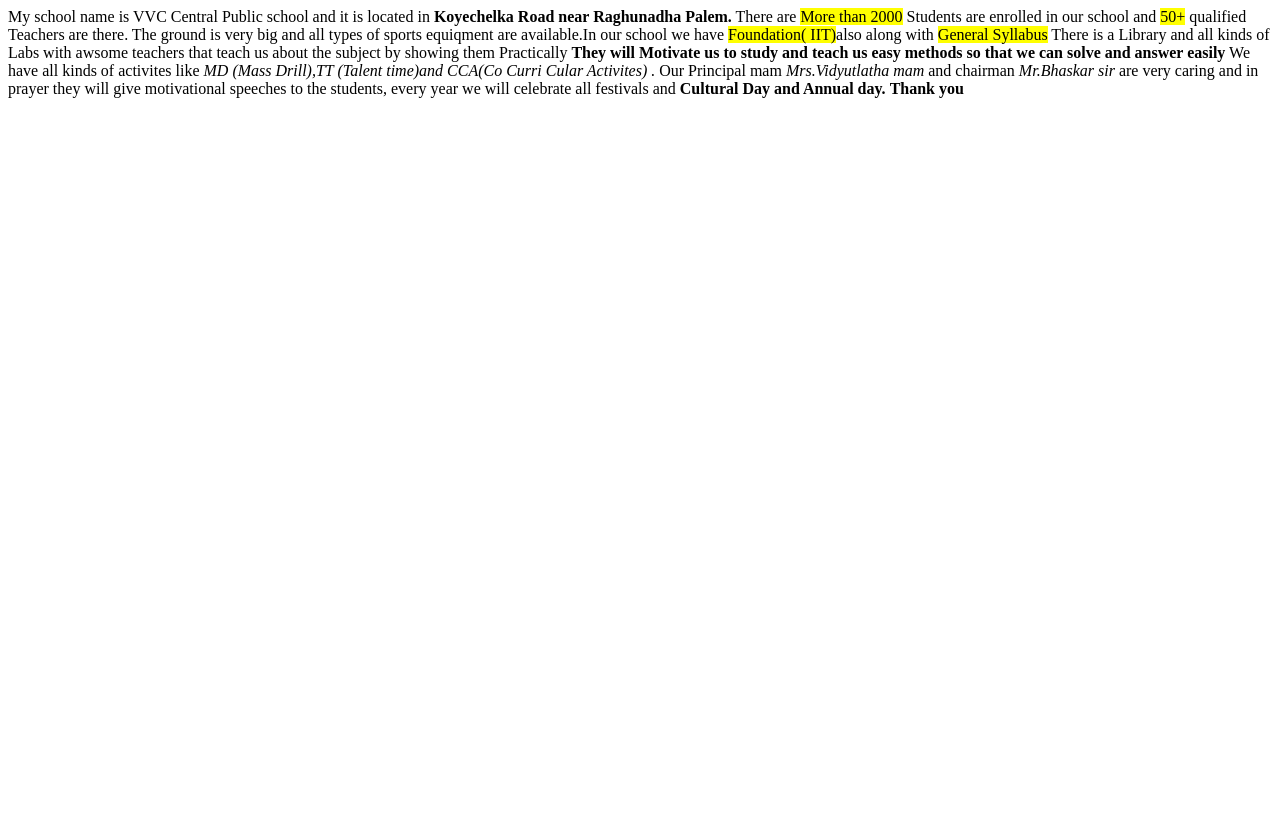
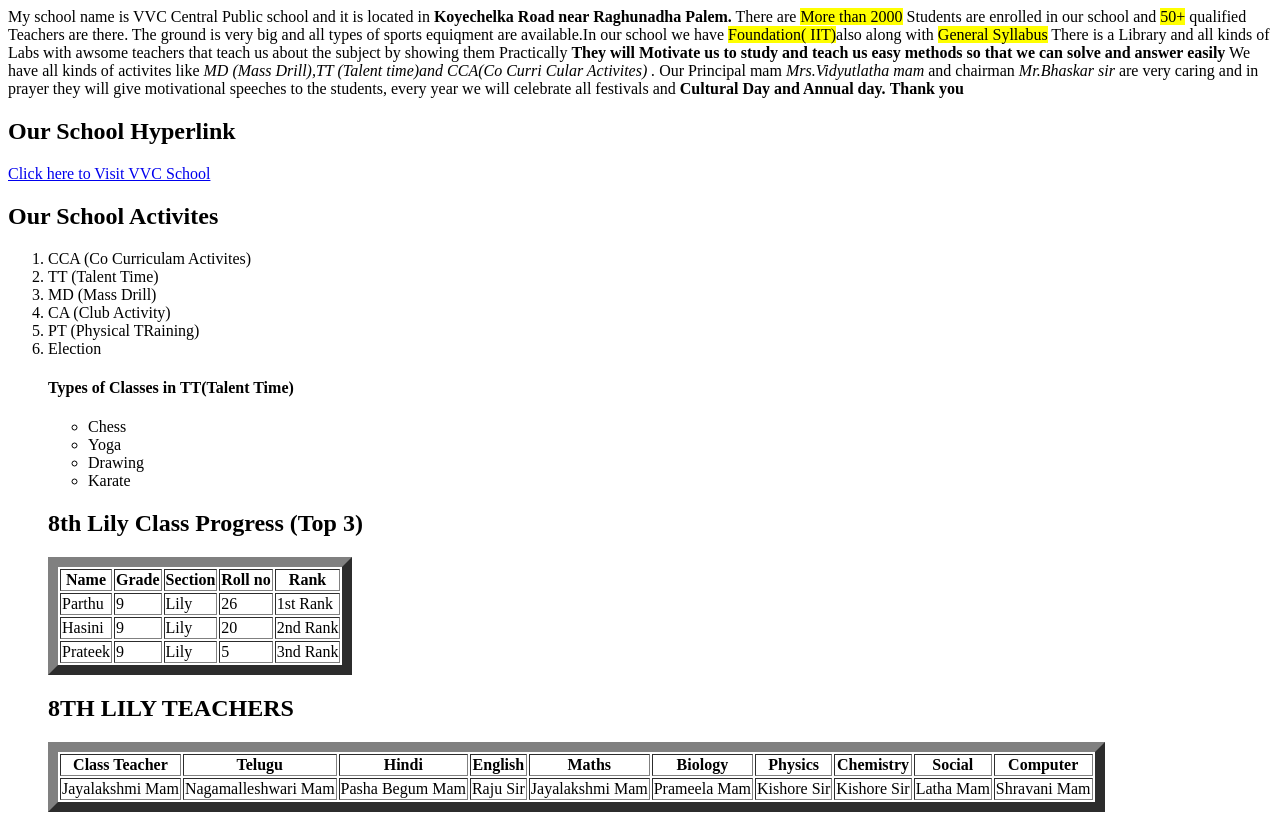
Before and after one commit to Parthu2012/Project-2, a plain HTML site: page index.html in a window 1280 px wide. Before the commit the page ends 800 px from the top, so only its background shows below. Drawn offline with Linux system fonts and the light colour scheme.

Commit message:
School Webpage

```diff
--- a/index.html
+++ b/index.html
@@ -23,7 +23,85 @@
         every year we will celebrate all festivals and
         <strong>Cultural Day and Annual day.</strong>
                                     <strong>Thank you</strong>
+<h2>Our School Hyperlink</h2>
+<a href="https://schools.org.in/khammam/36103600803/v-v-c-public-school-hs.html">Click here to Visit VVC School</a>
+
+<h2>Our School Activites</h2>
+<ol>
+    <li>CCA (Co Curriculam Activites)</li>
+    <li>TT (Talent Time)</li>
+<li>MD (Mass Drill)</li>
+<li>CA (Club Activity)</li>
+<li>PT (Physical TRaining)</li>
+<li>Election</li>
+    <h4>Types of Classes in TT(Talent Time)</h4>
+    <ul>
+        <li>Chess</li>
+        <li>Yoga</li>
+        <li>Drawing</li>
+        <li>Karate</li></ul>
+<h2>8th Lily Class Progress (Top 3)</h2>
+<table Border="10" bgcolor="white">
+    <tr>
+        <th>Name</th>
+        <th>Grade</th>
+        <th>Section</th>
+        <th>Roll no</th>
+        <th>Rank</th>
+
+    </tr>
+    <tr>
+        <td>Parthu</td>
+        <td> 9</td>
+        <td>Lily</td>
+        <td>26</td>
+        <td>1st Rank</td>
+    </tr>
+    <tr>
+        <td>Hasini</td>
+        <td>9</td>
+        <td>Lily</td>
+        <td>20</td>
+        <td>2nd Rank</td>
+    </tr>
+    <tr>
+        <td>Prateek</td>
+        <td>9</td>
+        <td>Lily</td>
+        <td>5</td>
+        <td>3nd Rank</td>
+    </tr>
+
+</table Border="10" bgcolor="White">
+<h2>8TH LILY TEACHERS</h2>
+<Table Border="10" bgcolor="White">
+    <tr>
+        <th>Class Teacher</th>
+        <th>Telugu</th>
+        <th>Hindi</th>
+        <th>English</th>
+        <th>Maths</th>
+        <th>Biology</th>
+        <th>Physics</th>
+        <th>Chemistry</th>
+        <th>Social</th>
+        <th>Computer</th>
+
+    </tr>
+    <tr>
+        <td>Jayalakshmi Mam</td>
+        <td>Nagamalleshwari Mam</td>
+        <td>Pasha Begum Mam</td>
+        <td>Raju Sir</td>
+        <td>Jayalakshmi Mam</td>
+        <td>Prameela Mam</td>
+        <td>Kishore Sir</td>
+        <td>Kishore Sir</td>
+        <td>Latha Mam</td>
+        <td>Shravani  Mam</td>
+    </tr>
 
 
+</Table>
 </body>
 </html>
```
